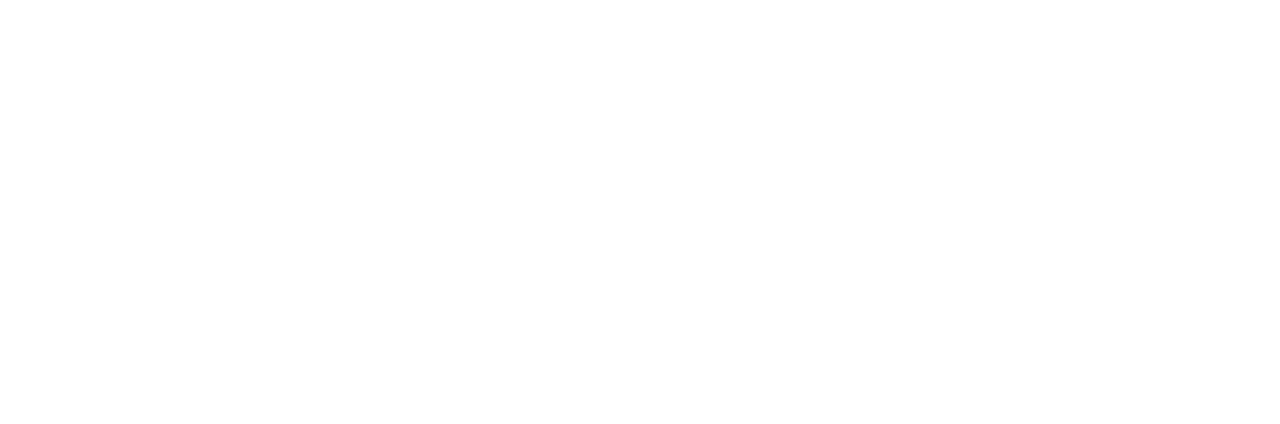
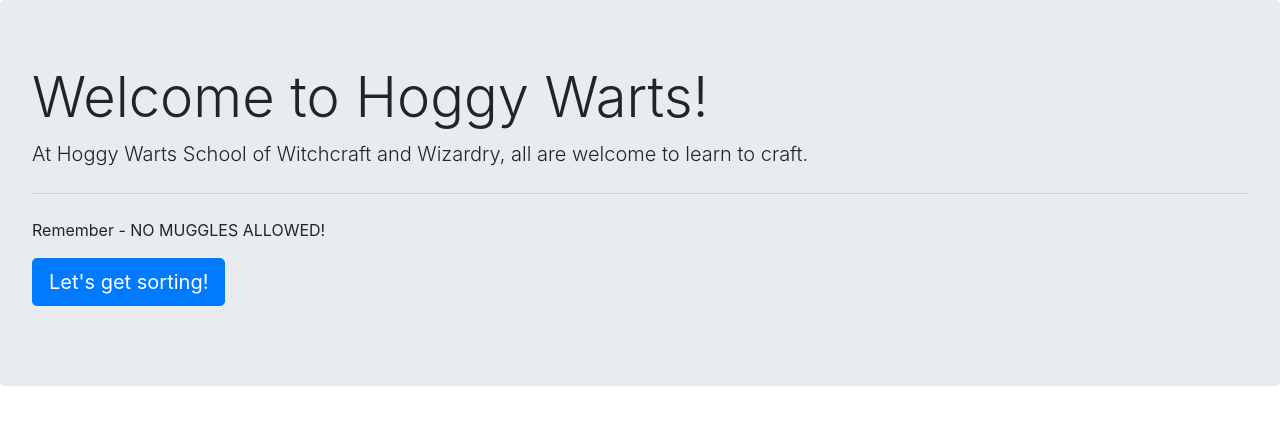
Before and after one commit to MaryRys/sorting-hat, a plain HTML site: page index.html in a window 1280 px wide. Drawn offline with nearby package versions, Linux system fonts and the light colour scheme; a script that the page names is missing.

Commit message:
Jumbotron working and styled

```diff
--- a/index.html
+++ b/index.html
@@ -9,6 +9,15 @@
     <title>Document</title>
 </head>
 <body>
+    <div class="jumbotron">
+        <h1 class="display-4">Welcome to Hoggy Warts!</h1>
+        <p class="lead">At Hoggy Warts School of Witchcraft and Wizardry, all are welcome to learn to craft.</p>
+        <hr class="my-4">
+        <p>Remember - NO MUGGLES ALLOWED!</p>
+        <p class="lead">
+            <a class="btn btn-primary btn-lg" href="#" role="button">Let's get sorting!</a>
+        </p>
+    </div>
 
 
     <script src="https://code.jquery.com/jquery-3.3.1.slim.min.js" integrity="sha384-q8i/X+965DzO0rT7abK41JStQIAqVgRVzpbzo5smXKp4YfRvH+8abtTE1Pi6jizo" crossorigin="anonymous"></script>
--- a/main.js
+++ /dev/null
@@ -1 +0,0 @@
-console.log('hello!');
```
